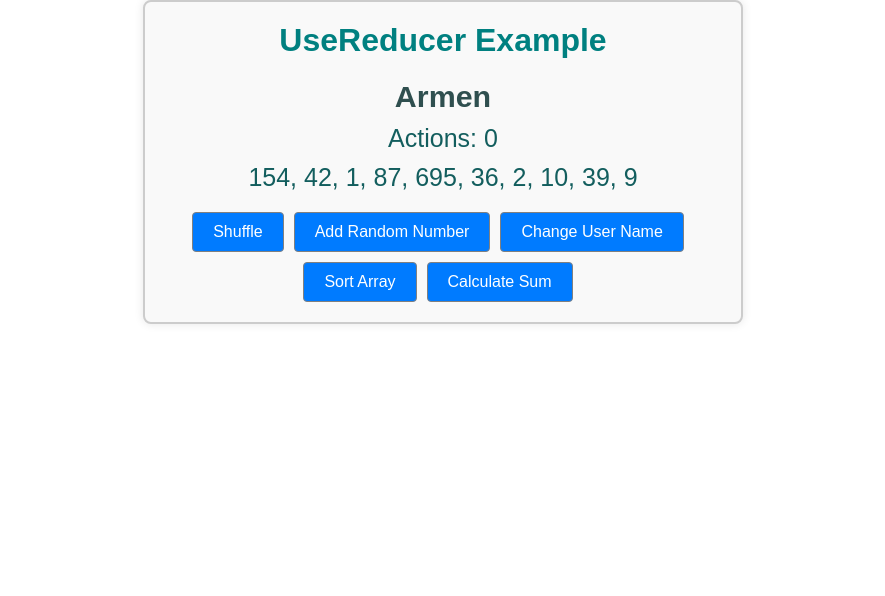
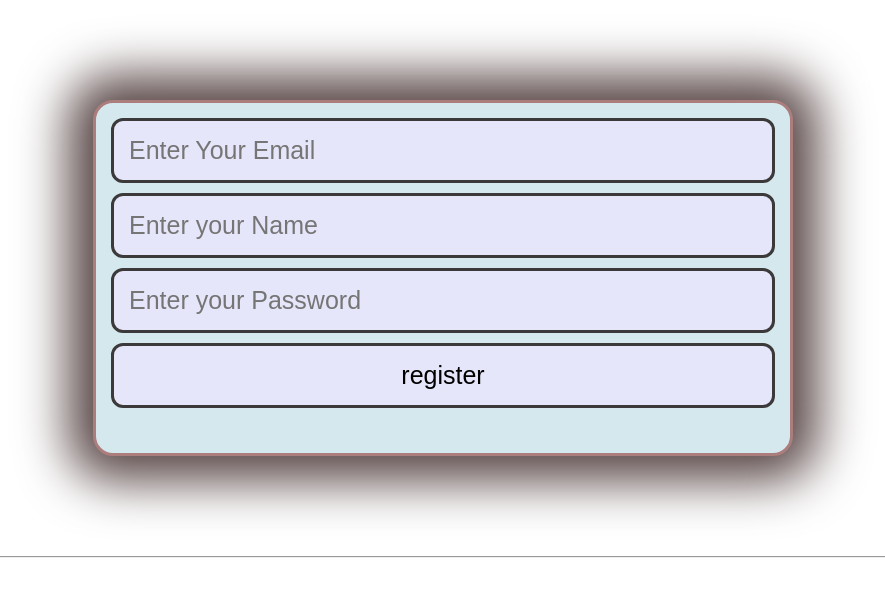
Before and after one commit to BrownEdgar/react_armenia, a React app: page / in a window 1280 px wide. Shown: the top 596 px of the page, without its empty margins (197-1082 px from the left). Built offline with nearby package versions, Linux system fonts and the light colour scheme; the HTML template or start-up script is replaced by a standard one.

Commit message:
add Forms in my branch and create register components

```diff
--- /dev/null
+++ b/src/components/Forms/App.jsx
@@ -0,0 +1,48 @@
+import React, { useState } from 'react'
+import Forms from './Forms'
+import {nanoid} from 'nanoid'
+
+function App() {
+    const [users, setUsers] = useState([])
+    const [userId, setUserId] = useState(null)
+    const handleSubmit = (e) => {
+        e.preventDefault();
+        const { userEmail, userName, userPassword } = e.target;
+
+        const searchUsers = users.some(user =>
+            user.userEmail === userEmail.value ||
+            user.userName === userName.value ||
+            user.userPassword === userPassword.value
+        );
+
+        if (!searchUsers) {
+            const user = {
+                userId: nanoid(),
+                userEmail: userEmail.value,
+                userName: userName.value,
+                userPassword: userPassword.value
+            };
+
+            setUsers([...users, user]);
+            e.target.reset();
+        } else {
+            alert('Sory, You can not regist');
+        }
+    }
+
+    const showPassword = (id) => {
+        setUserId(id)
+    }
+  return (
+    <div>
+        <Forms
+        users={users}
+        handleSubmit={handleSubmit}
+        userId={userId}
+        showPassword={showPassword}
+        />
+    </div>
+  )
+
+}
+export default App
--- /dev/null
+++ b/src/components/Forms/Forms.jsx
@@ -0,0 +1,60 @@
+import React from 'react'
+import './Forms.scss'
+// import PropTypes from 'prop-types'
+
+function Forms({users, handleSubmit, userId, showPassword}) {
+  return (
+    <div className='Forms'>
+        <div className='Forms__Content'>
+        <form onSubmit={handleSubmit}>
+
+            <input type="email"
+             name='userEmail'
+             placeholder='Enter Your Email'
+            />
+            <input type="text"
+            name='userName'
+            placeholder='Enter your Name'
+            />
+            <input type="password"
+            name='userPassword'
+            placeholder='Enter your Password'
+            />
+            <input type="submit" value='register'/>
+        </form>
+        </div>
+        <hr />
+        <div className="Forms__Item">
+                {
+                    users.map((elem) => {
+                        return(
+
+                             <div className='Forms__Item-item' key={elem.userId}>
+                                <h1><span>Name</span> {elem.userName}</h1>
+                                <h2><span>Email</span> {elem.userEmail}</h2>
+                                <h3>
+                                    <span>Password</span>
+                                    {userId === elem.userId ? elem.userPassword :"*".repeat(8)}
+                                    {
+                                        (userId === elem.userId)
+                                        ? <i className="bi bi-eye-fill" onClick={()=> showPassword(null)}></i>
+                                        : <i className="bi bi-eye-slash-fill" onClick={()=> showPassword(elem.userId)}></i>
+                                    }
+                                    </h3>
+                             </div>
+
+                        )
+                    })
+                }
+        </div>
+
+    </div>
+  )
+}
+
+export default Forms
+
+
+// Forms.propTypes = {
+//     users : PropTypes.arrayOf(PropTypes.string)
+// }
--- /dev/null
+++ b/src/components/Forms/Forms.scss
@@ -0,0 +1,67 @@
+.Forms {
+    &__Content {
+        width: 700px;
+        text-align: center;
+        margin: 100px auto;
+        border: 3px solid rgb(171, 125, 125);
+        padding: 15px 15px;
+        background-color: rgb(213, 232, 238);
+        box-shadow: 0 0 50px 25px rgb(89, 70, 70);
+        border-radius: 20px;
+
+        form {
+            margin-bottom: 20px;
+
+            input {
+                width: 100%;
+                margin-bottom: 10px;
+                padding: 15px;
+                border-radius: 12px;
+                border: 3px solid #3b3939;
+                background-color: lavender;
+                font-size: 25px;
+            }
+        }
+
+    }
+
+    &__Item {
+        display: grid;
+        grid-template-columns: repeat(3, 1fr);
+        gap: 20px;
+        width: 1400px;
+        margin: 50px auto;
+        margin-top: 20px;
+
+        .Forms__Item-item {
+            padding: 20px 20px;
+            margin-bottom: 10px;
+            border: 3px solid rgb(131, 131, 157);
+            border-radius: 20px;
+            background-color: rgb(136, 153, 153);
+            box-shadow: 10px 0 20px 4px rgb(118, 179, 226);
+
+            h1,
+            h2,
+            h3 {
+                margin-bottom: 15px;
+                color: rgb(59, 42, 42);
+                font-size: 25px;
+
+                span {
+                    border: 2px solid rgb(103, 103, 110);
+                    background-color: rgb(202, 228, 228);
+                    color: gray;
+                    margin: 30px 30px 30px 30px;
+                    padding: 3px 7px;
+                    border-radius: 15px;
+                }
+
+                i {
+                    margin-left: 50px;
+                }
+
+            }
+        }
+    }
+}
--- a/src/main.jsx
+++ b/src/main.jsx
@@ -1,6 +1,6 @@
 import React from 'react'
 import ReactDOM from 'react-dom/client'
-import App from './components/Homework/UseReducer/App'
+import App from './components/Forms/App'
 import './index.css'
 
 ReactDOM.createRoot(document.getElementById('root'))
```
